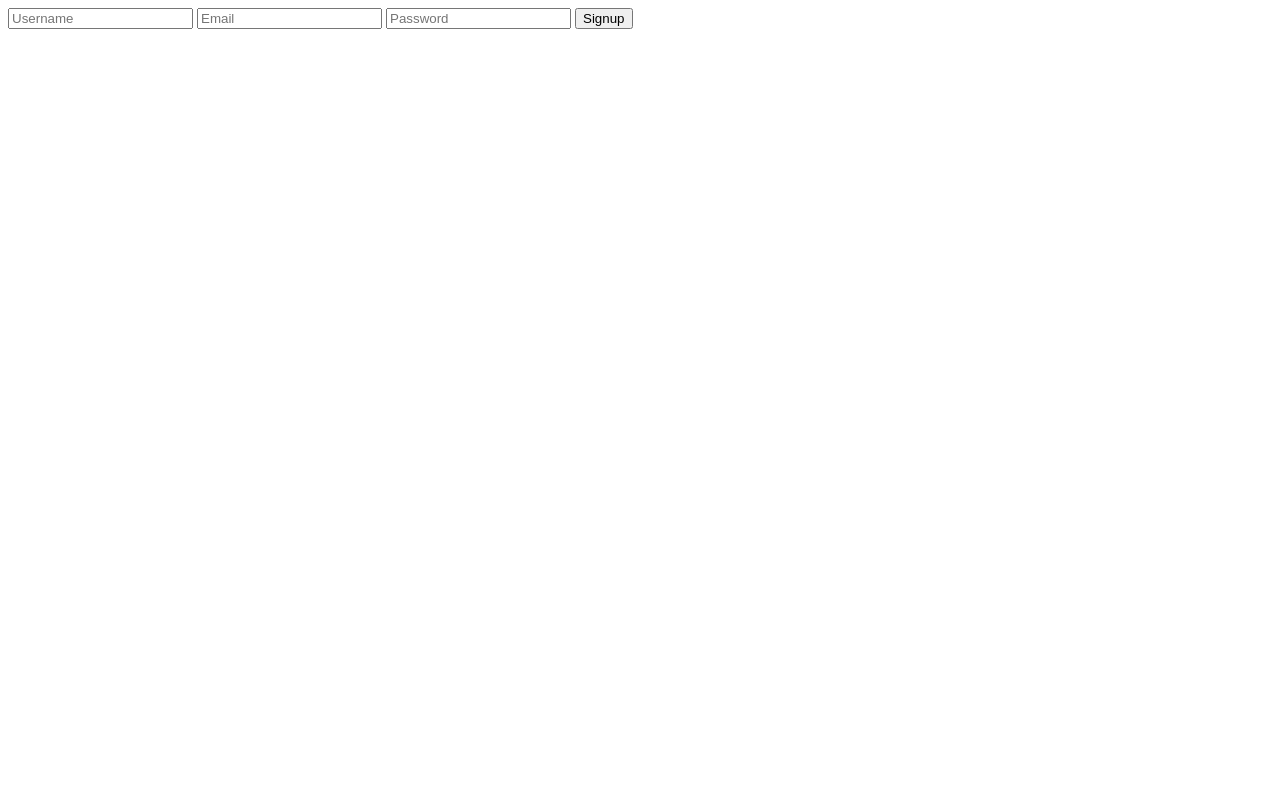
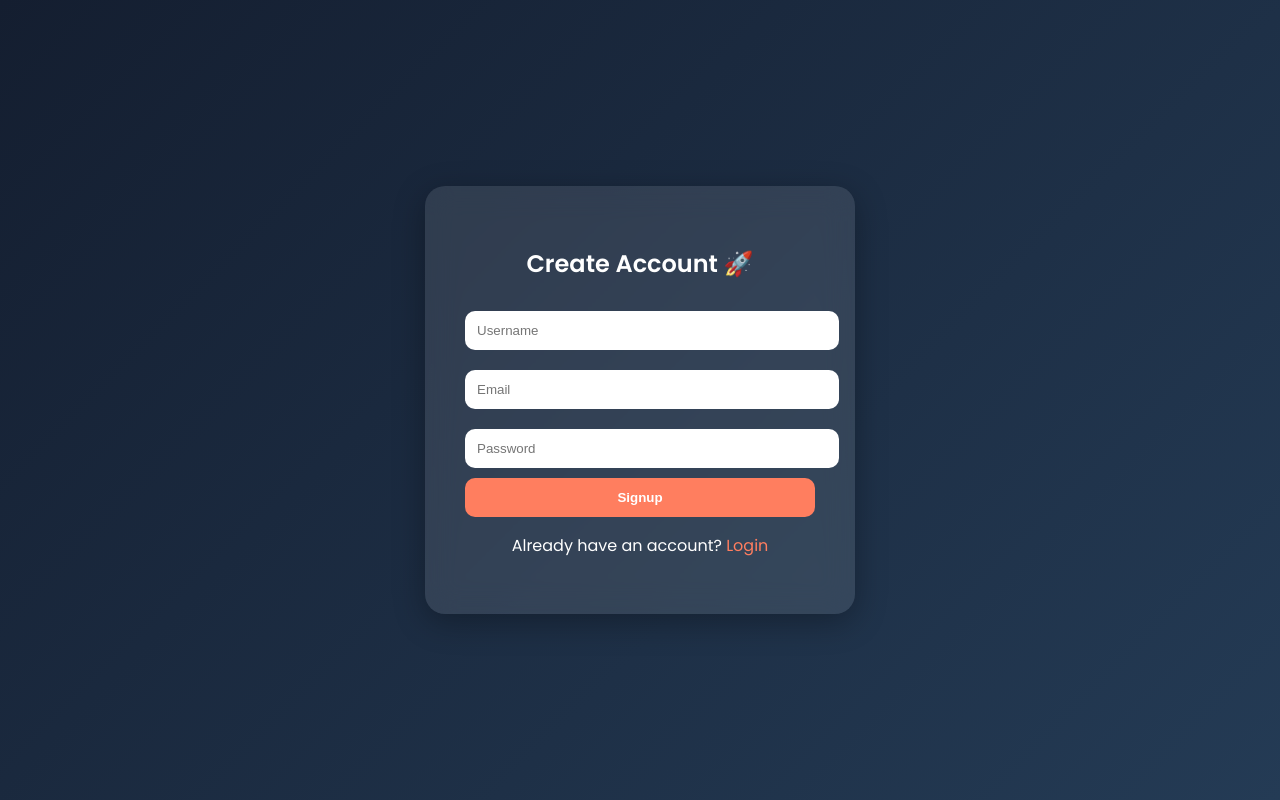
Before and after one commit to SagarKarosiya/CareerDailyTodo, a Flask app: page /signup in a window 1280 px wide. Run offline with Flask 3, Linux system fonts and the light colour scheme; some libraries are stand-ins or nearby versions.

Commit message:
Update signup.html

```diff
--- a/templates/signup.html
+++ b/templates/signup.html
@@ -1,6 +1,82 @@
-<form method="POST">
-  <input name="username" placeholder="Username" required>
-  <input name="email" placeholder="Email" required>
-  <input name="password" type="password" placeholder="Password" required>
-  <button>Signup</button>
-</form>
+<!DOCTYPE html>
+<html lang="en">
+<head>
+<meta charset="UTF-8">
+<title>Signup | Focus90</title>
+<link href="https://fonts.googleapis.com/css2?family=Poppins:wght@300;400;600&display=swap" rel="stylesheet">
+
+<style>
+body {
+    margin: 0;
+    font-family: 'Poppins', sans-serif;
+    background: linear-gradient(135deg, #141e30, #243b55);
+    height: 100vh;
+    display: flex;
+    justify-content: center;
+    align-items: center;
+}
+
+.container {
+    background: rgba(255,255,255,0.1);
+    backdrop-filter: blur(15px);
+    border-radius: 20px;
+    padding: 40px;
+    width: 350px;
+    color: white;
+    box-shadow: 0 8px 32px rgba(0,0,0,0.3);
+    text-align: center;
+}
+
+h2 {
+    margin-bottom: 20px;
+}
+
+input {
+    width: 100%;
+    padding: 12px;
+    margin: 10px 0;
+    border-radius: 10px;
+    border: none;
+    outline: none;
+}
+
+button {
+    width: 100%;
+    padding: 12px;
+    background: #ff7e5f;
+    border: none;
+    border-radius: 10px;
+    color: white;
+    font-weight: bold;
+    cursor: pointer;
+    transition: 0.3s;
+}
+
+button:hover {
+    background: #feb47b;
+}
+
+a {
+    color: #ff7e5f;
+    text-decoration: none;
+}
+</style>
+</head>
+
+<body>
+
+<div class="container">
+    <h2>Create Account 🚀</h2>
+
+    <form method="POST">
+        <input name="username" placeholder="Username" required>
+        <input type="email" name="email" placeholder="Email" required>
+        <input type="password" name="password" placeholder="Password" required>
+        <button>Signup</button>
+    </form>
+
+    <p>Already have an account? <a href="/login">Login</a></p>
+</div>
+
+</body>
+</html>
```
